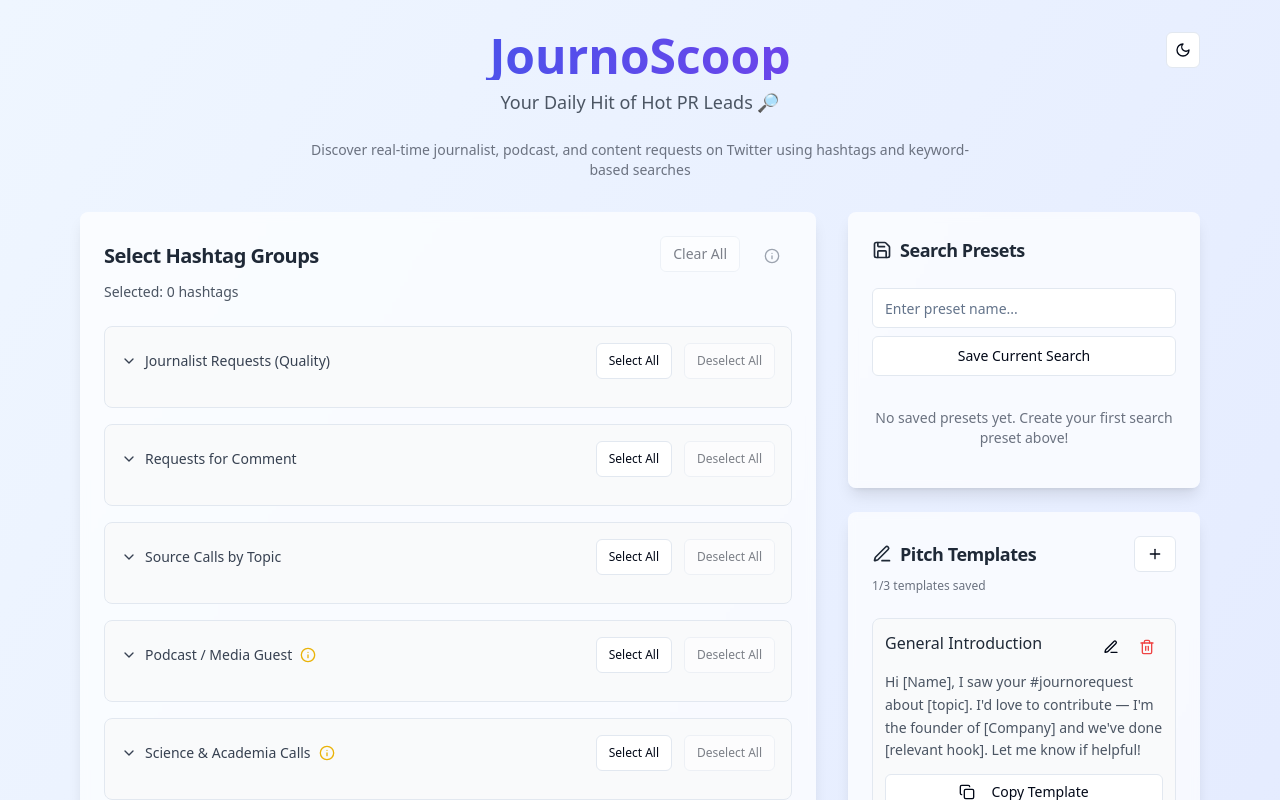
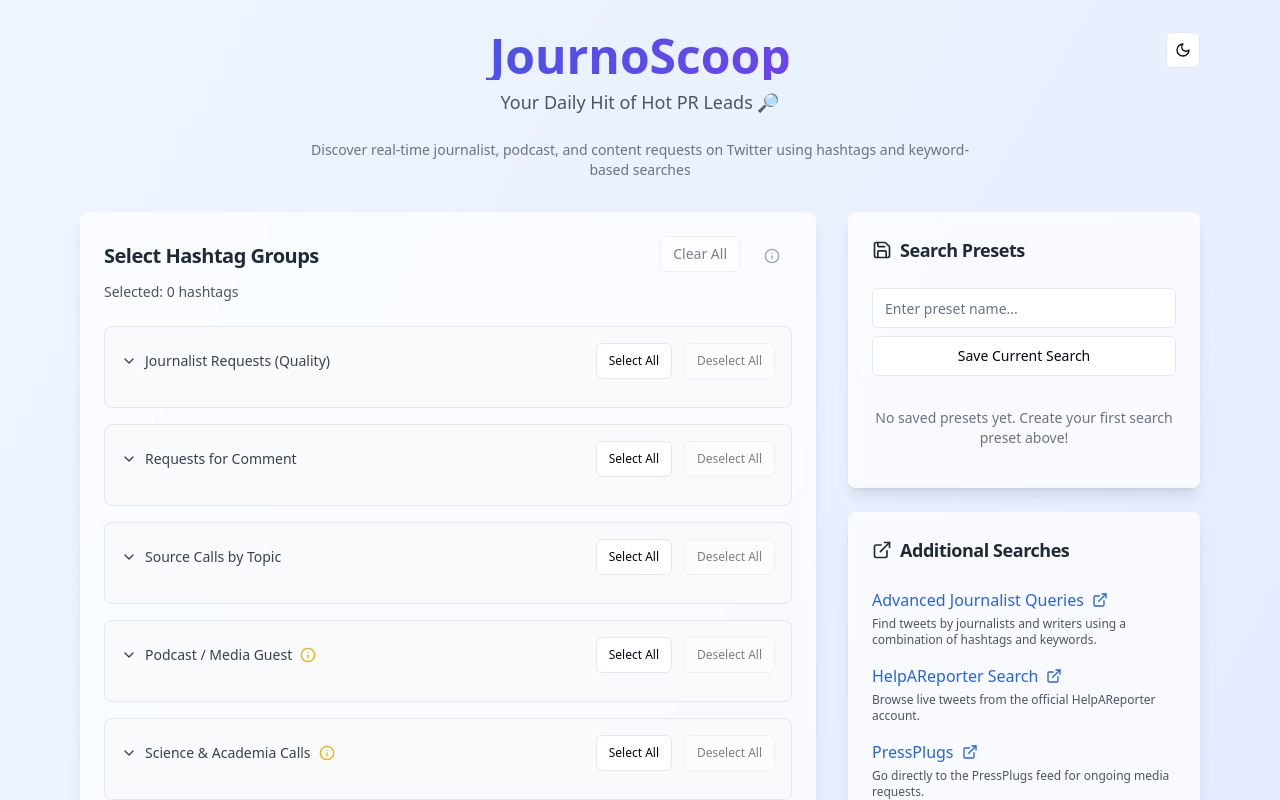
Before and after one commit to aliubaid-ux/scoop-the-leads-now, a React (Vite) app: page / in a window 1280 px wide. Shown: the top 800 px of the page. Built offline with nearby package versions, Linux system fonts and the light colour scheme.

Commit message:
Add additional search URLs
Added two new search URLs to the application.

```diff
--- /dev/null
+++ b/src/components/AdditionalSearches.tsx
@@ -0,0 +1,52 @@
+
+import { Card, CardHeader, CardTitle, CardContent } from "@/components/ui/card";
+import { ExternalLink } from "lucide-react";
+
+const searches = [
+  {
+    label: "Advanced Journalist Queries",
+    url: "https://x.com/search?q=(%23journorequest%20OR%20%23prrequest%20OR%20%23mediarequest%20OR%20%22looking%20for%20a%20source%22%20OR%20%22working%20on%20a%20story%22%20OR%20%22pitching%20a%20story%22)%20(%22I%27m%20a%20journalist%22%20OR%20%22I%27m%20a%20writer%22%20OR%20%22freelance%20journalist%22%20OR%20%22freelance%20writer%22%20OR%20%22I%27m%20an%20editor%22%20OR%20%22I%27m%20a%20blogger%22%20OR%20%22contributing%20writer%22%20OR%20%22writing%20for%22%20OR%20%22writing%20a%20piece%20for%22%20OR%20%22writing%20an%20article%22%20OR%20%22feature%20writer%22)&src=typed_query&f=live",
+    description: 'Find tweets by journalists and writers using a combination of hashtags and keywords.',
+  },
+  {
+    label: "HelpAReporter Search",
+    url: "https://x.com/search?q=(from%3AHelpAReporter)%20&src=typed_query&f=live",
+    description: "Browse live tweets from the official HelpAReporter account.",
+  },
+  {
+    label: "PressPlugs",
+    url: "https://x.com/PressPlugs",
+    description: "Go directly to the PressPlugs feed for ongoing media requests.",
+  },
+];
+
+export function AdditionalSearches() {
+  return (
+    <Card className="shadow-lg border-0 bg-white/70 dark:bg-gray-800/70 backdrop-blur-sm">
+      <CardHeader>
+        <CardTitle className="text-lg font-semibold text-gray-800 dark:text-gray-200 flex items-center gap-2">
+          <ExternalLink className="h-5 w-5" />
+          Additional Searches
+        </CardTitle>
+      </CardHeader>
+      <CardContent className="space-y-4">
+        {searches.map(search => (
+          <div key={search.label} className="space-y-1">
+            <a
+              href={search.url}
+              target="_blank"
+              rel="noopener noreferrer"
+              className="inline-flex items-center text-blue-600 dark:text-blue-300 font-medium hover:underline transition"
+            >
+              {search.label}
+              <ExternalLink className="h-4 w-4 ml-2" />
+            </a>
+            <p className="text-xs text-gray-600 dark:text-gray-400">
+              {search.description}
+            </p>
+          </div>
+        ))}
+      </CardContent>
+    </Card>
+  );
+}
--- a/src/pages/Index.tsx
+++ b/src/pages/Index.tsx
@@ -1,4 +1,3 @@
-
 import { useState, useEffect } from 'react';
 import { Header } from '../components/Header';
 import { HashtagSelector } from '../components/HashtagSelector';
@@ -6,6 +5,7 @@ import { SearchBuilder } from '../components/SearchBuilder';
 import { SearchPresets } from '../components/SearchPresets';
 import { PitchTemplates } from '../components/PitchTemplates';
 import { NaturalLanguageSelector } from '../components/NaturalLanguageSelector';
+import { AdditionalSearches } from '../components/AdditionalSearches';
 
 const Index = () => {
   const [darkMode, setDarkMode] = useState(false);
@@ -64,6 +64,7 @@ const Index = () => {
               setSelectedPhrases={setSelectedPhrases}
               customKeywords={customKeywords}
             />
+            <AdditionalSearches />
             <PitchTemplates />
           </div>
         </div>
```
